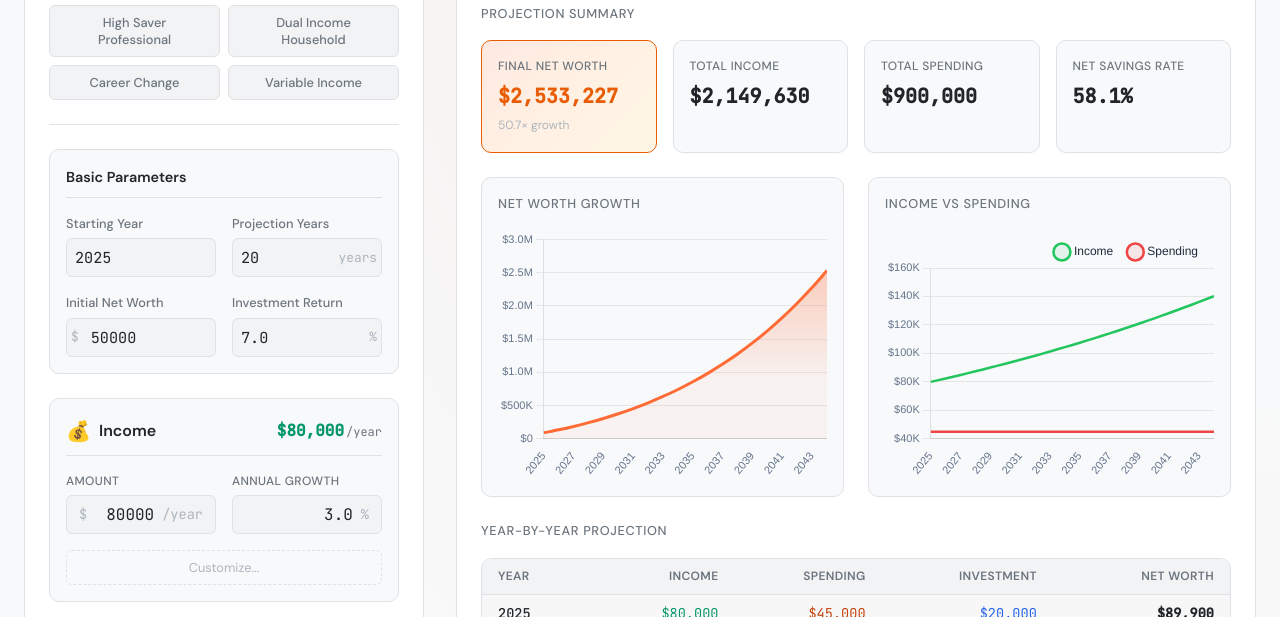
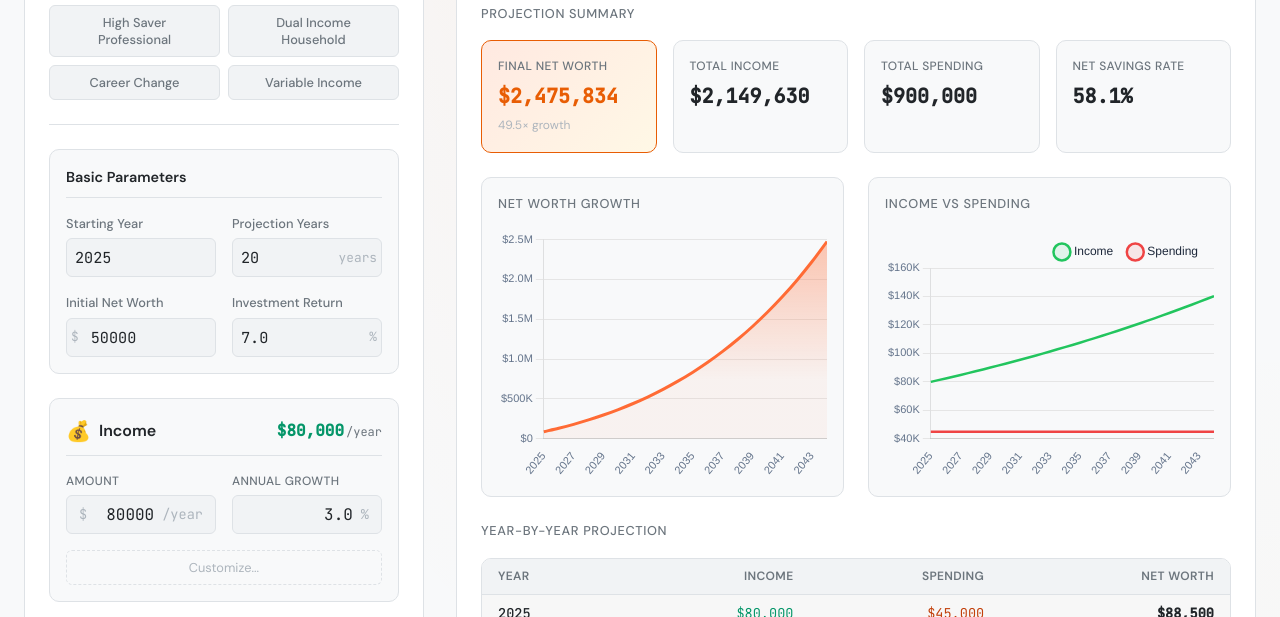
Before and after one commit to s-cai/fire-calculator, a website built with Vite: page index.html in a window 1280 px wide. Shown: the part 335-952 px from the top of the page. Built offline with nearby package versions, Linux system fonts and the light colour scheme.

Commit message:
Remove investment category and simplify projection model
- Remove 'investment' from ComponentCategory type
- Simplify projection: all net worth earns returns, no separate investment contributions
- Remove investment category from UI (inputs, results, category sections)
- Remove investment components from all example scenarios
- Update all tests to match simplified model
- Update documentation (DESIGN.md, README.md, ROADMAP.md, URL-ENCODING.md)
- Remove investment styling from CSS

The new model: netWorth = (previousNetWorth * (1 + returnRate)) + (income - spending)
All tests passing (112/112)

```diff
--- a/src/lib/components.ts
+++ b/src/lib/components.ts
@@ -1,12 +1,12 @@
 /**
  * Financial Components
  *
- * Multi-component income/spending/investment modeling.
+ * Multi-component income/spending modeling.
  */
 
 import { TimeSeries, evaluate } from './timeseries';
 
-export type ComponentCategory = 'income' | 'spending' | 'investment';
+export type ComponentCategory = 'income' | 'spending';
 
 export interface FinancialComponent {
   name: string;
@@ -23,7 +23,6 @@ export interface YearlyBreakdown {
   year: number;
   income: number;
   spending: number;
-  investment: number;
   netCashFlow: number;
 }
 
@@ -43,7 +42,6 @@ export function totalByCategory(
 /**
  * Calculate net cash flow for a given year.
  * Net cash flow = Income - Spending
- * (Investment contributions are separate from this calculation)
  */
 export function netCashFlow(plan: FinancialPlan, year: number): number {
   const income = totalByCategory(plan, 'income', year);
@@ -69,13 +67,11 @@ export function aggregateByYear(
   for (let year = startYear; year < endYear; year++) {
     const income = totalByCategory(plan, 'income', year);
     const spending = totalByCategory(plan, 'spending', year);
-    const investment = totalByCategory(plan, 'investment', year);
 
     results.push({
       year,
       income,
       spending,
-      investment,
       netCashFlow: income - spending,
     });
   }
--- a/src/lib/examples.ts
+++ b/src/lib/examples.ts
@@ -40,16 +40,6 @@ export const highSaverProfessional: ExampleScenario = {
         category: 'spending',
         series: constant(12000), // $1k/month
       },
-      {
-        name: '401k + Match',
-        category: 'investment',
-        series: constant(23000), // Max 401k
-      },
-      {
-        name: 'Brokerage',
-        category: 'investment',
-        series: constant(30000), // Additional savings
-      },
     ],
   },
 };
@@ -91,11 +81,6 @@ export const dualIncomeHousehold: ExampleScenario = {
           { series: constant(24000), startYear: 2025, endYear: 2030 }, // 5 years of childcare
         ]),
       },
-      {
-        name: '401k (Both)',
-        category: 'investment',
-        series: constant(40000), // Combined 401k contributions
-      },
     ],
   },
 };
@@ -132,15 +117,6 @@ export const careerChange: ExampleScenario = {
         category: 'spending',
         series: composite([
           { series: constant(15000), startYear: 2030, endYear: 2031 }, // Training, certification
-        ]),
-      },
-      {
-        name: 'Retirement Savings',
-        category: 'investment',
-        series: composite([
-          { series: constant(25000), startYear: 2025, endYear: 2030 }, // Aggressive before change
-          { series: constant(0), startYear: 2030, endYear: 2031 }, // Gap year
-          { series: constant(10000), startYear: 2031, endYear: 2050 }, // Reduced after
         ]),
       },
     ],
@@ -181,11 +157,6 @@ export const variableIncome: ExampleScenario = {
           { series: constant(30000), startYear: 2035, endYear: 2039 }, // 4 years of tuition
         ]),
       },
-      {
-        name: 'SEP IRA',
-        category: 'investment',
-        series: linear(15000, 1000), // Growing contributions
-      },
     ],
   },
 };
--- a/src/lib/projection.ts
+++ b/src/lib/projection.ts
@@ -18,7 +18,6 @@ export interface YearlyProjection {
   year: number;
   income: number;
   spending: number;
-  investment: number; // contributions
   netWorth: number;
 }
 
@@ -26,9 +25,9 @@ export interface YearlyProjection {
  * Project net worth over time.
  *
  * Each year the simulation:
- * 1. Calculates income, spending, and investment contributions
- * 2. Applies investment returns to existing net worth + new contributions
- * 3. Adds remaining cash flow (income - spending - investment contributions)
+ * 1. Calculates income and spending
+ * 2. Applies investment returns to existing net worth
+ * 3. Adds net cash flow (income - spending)
  *
  * @param params - Projection parameters
  * @returns Array of yearly projections
@@ -42,24 +41,20 @@ export function projectNetWorth(params: ProjectionParams): YearlyProjection[] {
   for (let year = startYear; year < endYear; year++) {
     const income = totalByCategory(plan, 'income', year);
     const spending = totalByCategory(plan, 'spending', year);
-    const investment = totalByCategory(plan, 'investment', year);
 
-    // Investment contributions grow with returns
-    // Remaining cash flow is added after (not invested)
-    const investedAmount = netWorth + investment;
-    const afterReturns = investedAmount * (1 + investmentReturnRate);
+    // Apply returns to existing net worth
+    const afterReturns = netWorth * (1 + investmentReturnRate);
 
-    // Net cash flow after investment contributions
-    const remainingCashFlow = income - spending - investment;
+    // Add net cash flow
+    const netCashFlow = income - spending;
 
-    // New net worth = returns on investments + remaining cash
-    netWorth = afterReturns + remainingCashFlow;
+    // New net worth = returns on investments + net cash flow
+    netWorth = afterReturns + netCashFlow;
 
     results.push({
       year,
       income,
       spending,
-      investment,
       netWorth,
     });
   }
--- a/src/lib/serialization.ts
+++ b/src/lib/serialization.ts
@@ -98,7 +98,7 @@ export function validateTimeSeries(data: unknown, path: string = 'series'): Time
 
 // --- Component Validation ---
 
-const VALID_CATEGORIES: ComponentCategory[] = ['income', 'spending', 'investment'];
+const VALID_CATEGORIES: ComponentCategory[] = ['income', 'spending'];
 
 function validateComponent(data: unknown, path: string): FinancialComponent {
   if (!isObject(data)) throw new ValidationError('expected object', path);
--- a/src/style.css
+++ b/src/style.css
@@ -26,7 +26,6 @@
   /* Category colors */
   --color-income: #2cb67d;
   --color-spending: #e85d04;
-  --color-investment: #3b82f6;
   --color-net-worth: #ff6b35;
 
   /* Typography */
@@ -570,9 +569,6 @@ body {
   color: var(--color-spending);
 }
 
-.money-cell.investment {
-  color: var(--color-investment);
-}
 
 .money-cell.net-worth {
   color: var(--color-text);
@@ -721,9 +717,6 @@ body {
   color: var(--color-spending);
 }
 
-.category-section[data-category="investment"] .category-total {
-  color: var(--color-investment);
-}
 
 /* --- Simple Mode View --- */
 .simple-inputs {
--- a/src/ui/category-section.ts
+++ b/src/ui/category-section.ts
@@ -16,7 +16,6 @@ import { constant, linear, ratio, composite, TimeSeries } from '../lib/timeserie
 const CATEGORY_CONFIG: Record<ComponentCategory, { title: string; icon: string; addLabel: string }> = {
   income: { title: 'Income', icon: '💰', addLabel: '+ New Income Source' },
   spending: { title: 'Spending', icon: '💸', addLabel: '+ New Expense' },
-  investment: { title: 'Investment', icon: '📈', addLabel: '+ New Investment' },
 };
 
 /**
--- a/src/ui/charts.ts
+++ b/src/ui/charts.ts
@@ -34,7 +34,6 @@ const COLORS = {
   ember: '#ff8f5a',
   income: '#22c55e',
   spending: '#ef4444',
-  investment: '#3b82f6',
   gridLine: '#e5e5e5',
   text: '#64748b',
   textDark: '#1e293b',
--- a/src/ui/inputs.ts
+++ b/src/ui/inputs.ts
@@ -114,7 +114,6 @@ export function renderForm(container: HTMLElement, stateManager: StateManager):
       <div class="categories-container">
         ${renderCategorySection('income', state, stateManager)}
         ${renderCategorySection('spending', state, stateManager)}
-        ${renderCategorySection('investment', state, stateManager)}
       </div>
 
       ${projectionBanner}
--- a/src/ui/results.ts
+++ b/src/ui/results.ts
@@ -98,7 +98,6 @@ function renderTableRow(p: YearlyProjection, index: number): string {
       <td class="year-cell">${p.year}</td>
       <td class="money-cell income">${formatCurrency(p.income)}</td>
       <td class="money-cell spending">${formatCurrency(p.spending)}</td>
-      <td class="money-cell investment">${formatCurrency(p.investment)}</td>
       <td class="money-cell net-worth">${formatCurrency(p.netWorth)}</td>
     </tr>
   `;
@@ -124,7 +123,6 @@ function renderProjectionTable(projection: YearlyProjection[]): string {
               <th>Year</th>
               <th>Income</th>
               <th>Spending</th>
-              <th>Investment</th>
               <th>Net Worth</th>
             </tr>
           </thead>
--- a/src/ui/state.ts
+++ b/src/ui/state.ts
@@ -106,7 +106,6 @@ function generateId(): string {
 const DEFAULT_VALUES: Record<ComponentCategory, { name: string; value: number }> = {
   income: { name: 'Income', value: 80000 },
   spending: { name: 'Spending', value: 45000 },
-  investment: { name: 'Investment', value: 20000 },
 };
 
 function createDefaultComponent(
@@ -254,7 +253,6 @@ function readInputsFromDOM(state: UIState): Partial<UIState> {
   const simpleValues: Record<ComponentCategory, { amount?: number; growthRate?: number }> = {
     income: {},
     spending: {},
-    investment: {},
   };
 
   simpleInputs.forEach(input => {
@@ -463,26 +461,6 @@ function createDefaultComponents(baseYear: number = 2025, projectionYears: numbe
         yearlyGrowthRate: 0,
       }],
     },
-    {
-      id: generateId(),
-      name: 'Retirement Savings',
-      category: 'investment',
-      seriesType: 'composite',
-      value: 20000,
-      startValue: 20000,
-      yearlyIncrement: 0,
-      yearlyGrowthRate: 0,
-      segments: [{
-        id: generateId(),
-        startYear: baseYear,
-        endYear: baseYear + projectionYears,
-        seriesType: 'constant',
-        value: 20000,
-        startValue: 20000,
-        yearlyIncrement: 0,
-        yearlyGrowthRate: 0,
-      }],
-    },
   ];
 }
 
```
Also changed, not shown: DESIGN.md (+7 -11 lines), ROADMAP.md (+4 -5 lines), URL-ENCODING.md (+1 -1 lines), src/lib/components.test.ts (+0 -19 lines), src/lib/projection.test.ts (+5 -8 lines), src/lib/serialization.test.ts (+0 -6 lines), src/ui/state.test.ts (+2 -3 lines), README.md.
